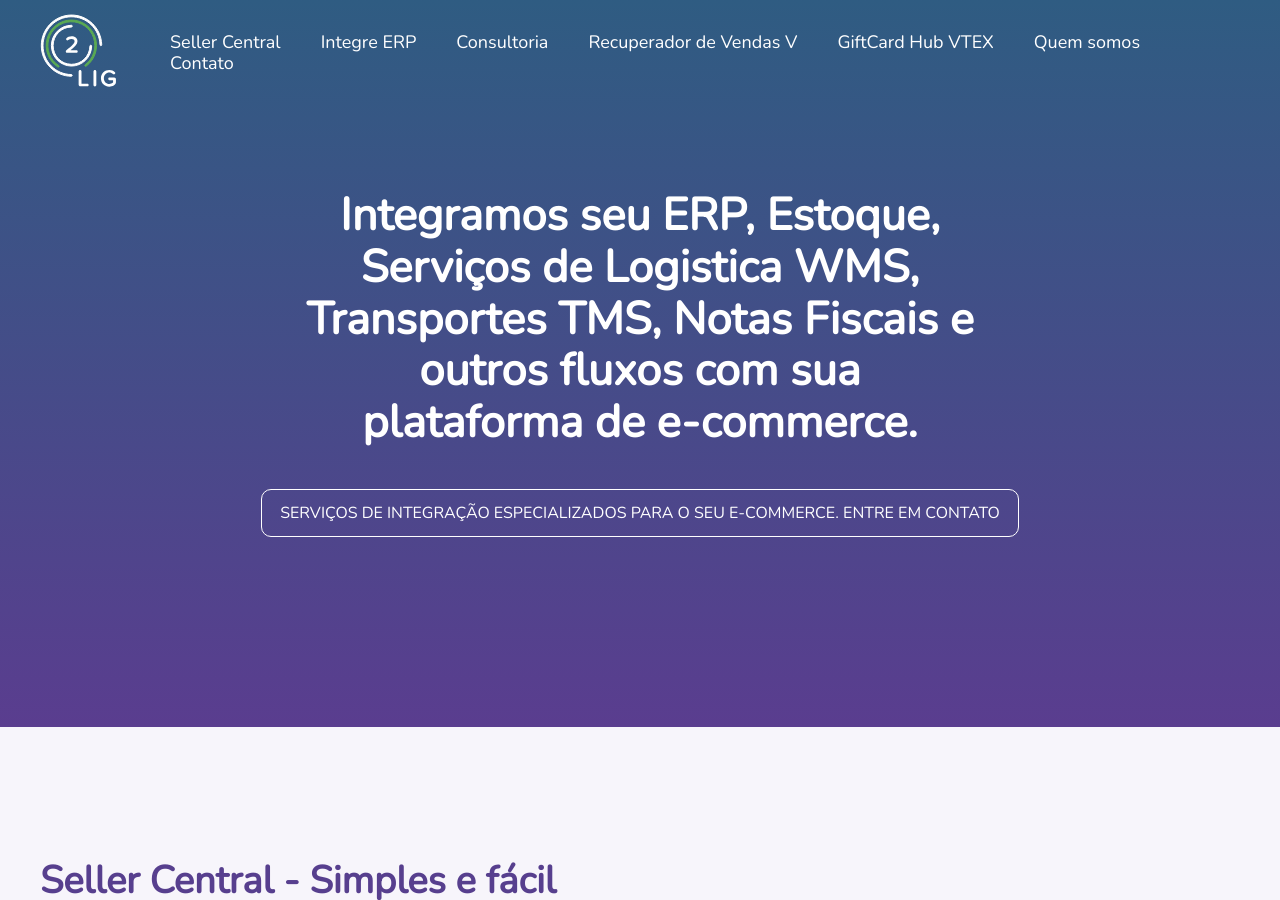
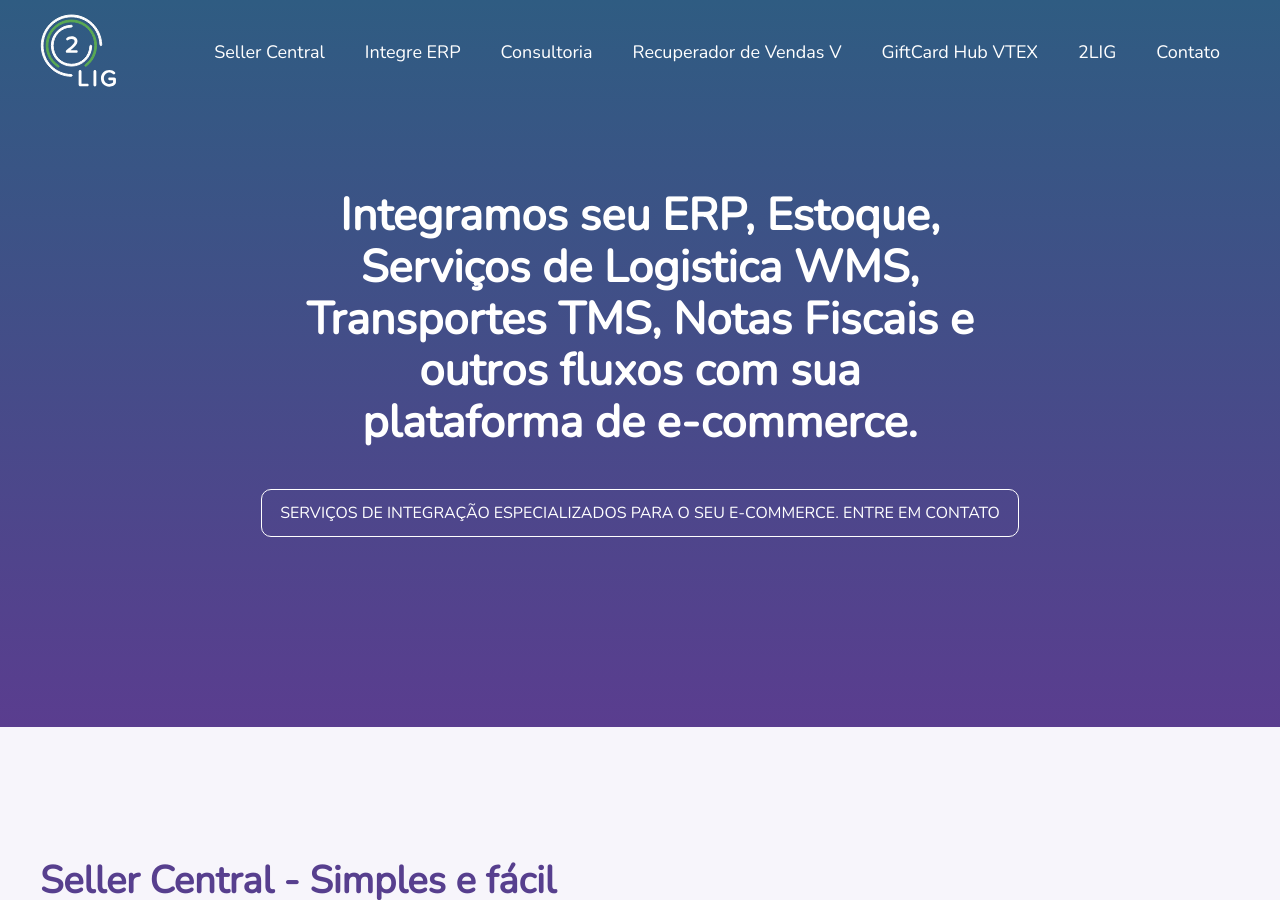
Before and after one commit to leandrooriente/2lig, a Jekyll site: the page built from index.html, in a window 1280 px wide and 900 px high. Built offline with Jekyll 4.4.1, drawn with Linux system fonts in a browser that asks for light colours; nearby versions of some CDN libraries; library files that are not in the unit come from our copies.

Commit message:
Updated Nav

```diff
--- a/_includes/nav.html
+++ b/_includes/nav.html
@@ -8,7 +8,7 @@
       </li>
     {% endfor %}
     <li>
-      <a class="anchor" href="#company">Quem somos</a>
+      <a class="anchor" href="#company">2LIG</a>
     </li>
     <li>
       <a class="anchor" href="#contact">Contato</a>
```
